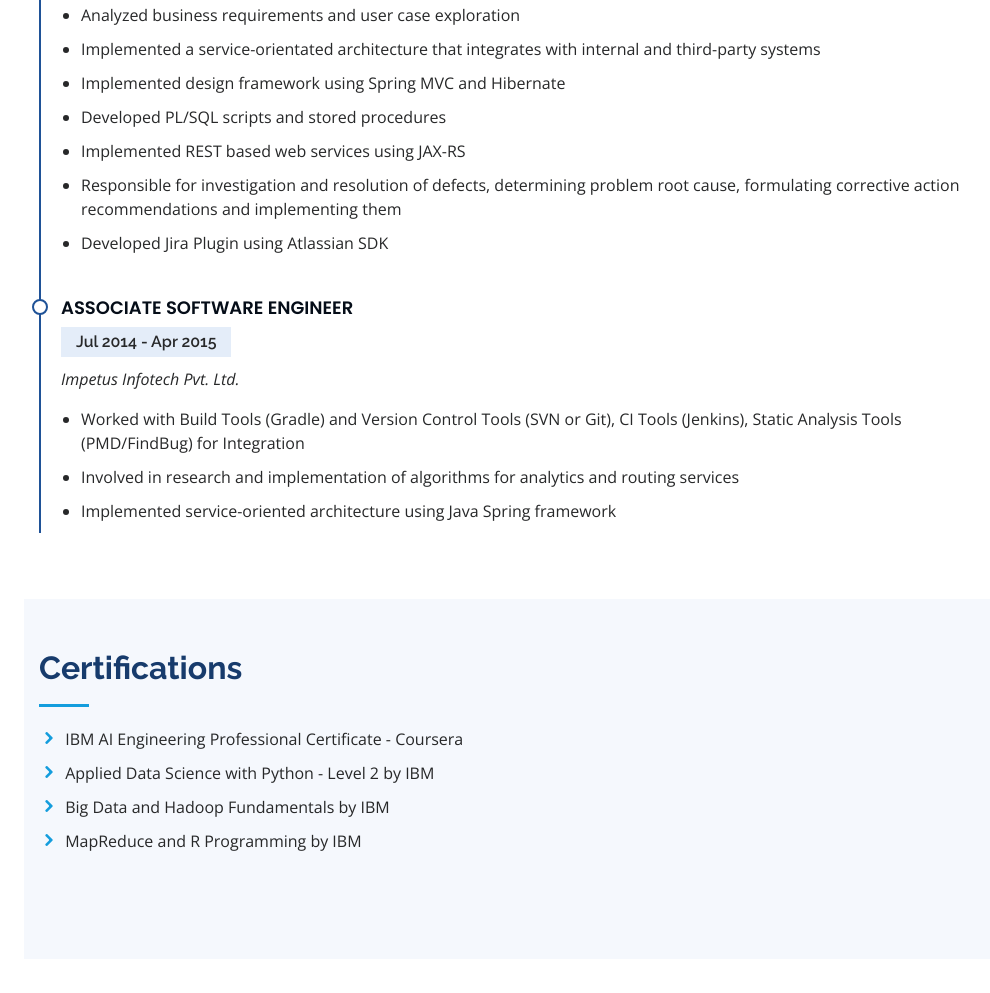
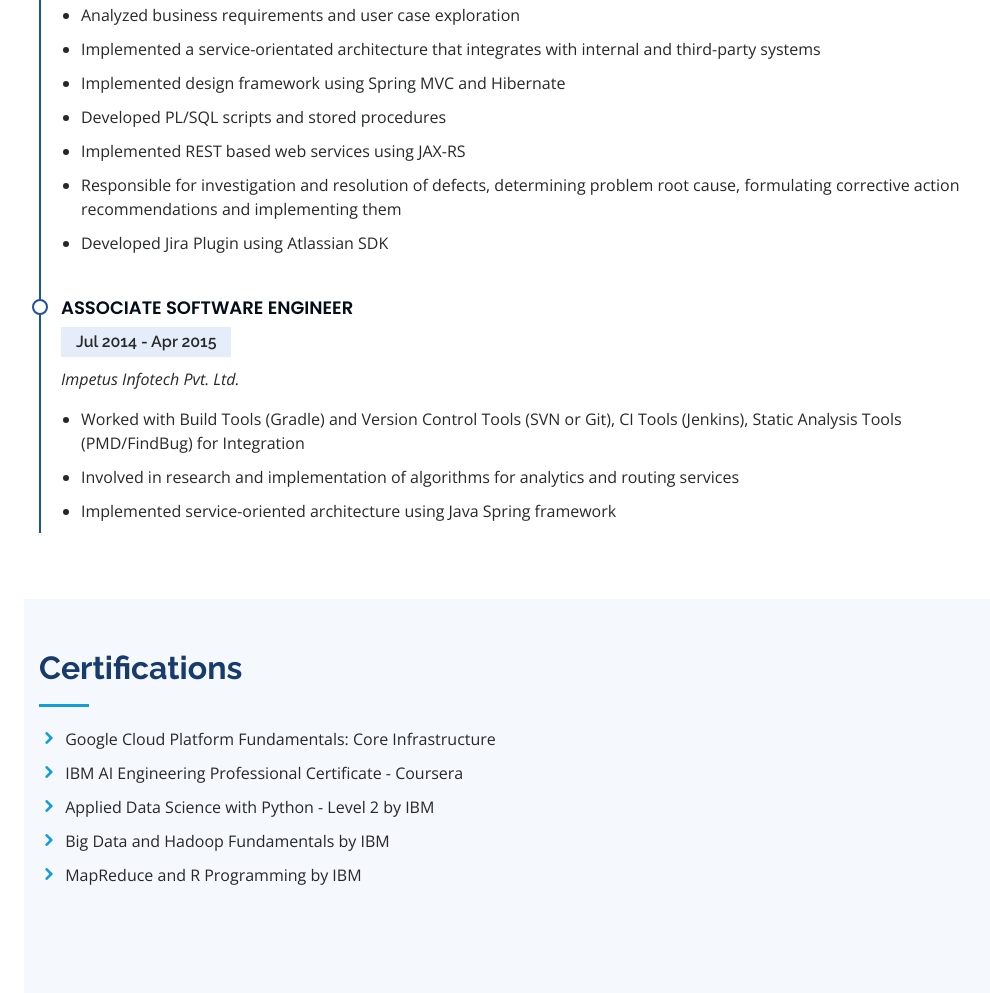
Before and after one commit to tarishiupadhyay/tarishiupadhyay.github.io, a plain HTML site: page index.html in a window 1280 px wide. Shown: the part 2934-3927 px from the top of the page, without its empty margins (276-1266 px from the left). Before the commit the page ends 3893 px from the top, so only its background shows below. Drawn offline with nearby package versions, Linux system fonts and the light colour scheme.

Commit message:
Update index.html
Added GCP certification.

```diff
--- a/index.html
+++ b/index.html
@@ -290,6 +290,7 @@
            <p>  </p>
            <div class ="row col-lg-auto content">
                 <ul>
+                  <li><i class="icofont-rounded-right"></i> Google Cloud Platform Fundamentals: Core Infrastructure</li>
                   <li><i class="icofont-rounded-right"></i> IBM AI Engineering Professional Certificate - Coursera</li>
                   <li><i class="icofont-rounded-right"></i> Applied Data Science with Python - Level 2 by IBM</li>
                   <li><i class="icofont-rounded-right"></i> Big Data and Hadoop Fundamentals by IBM</li>
```
